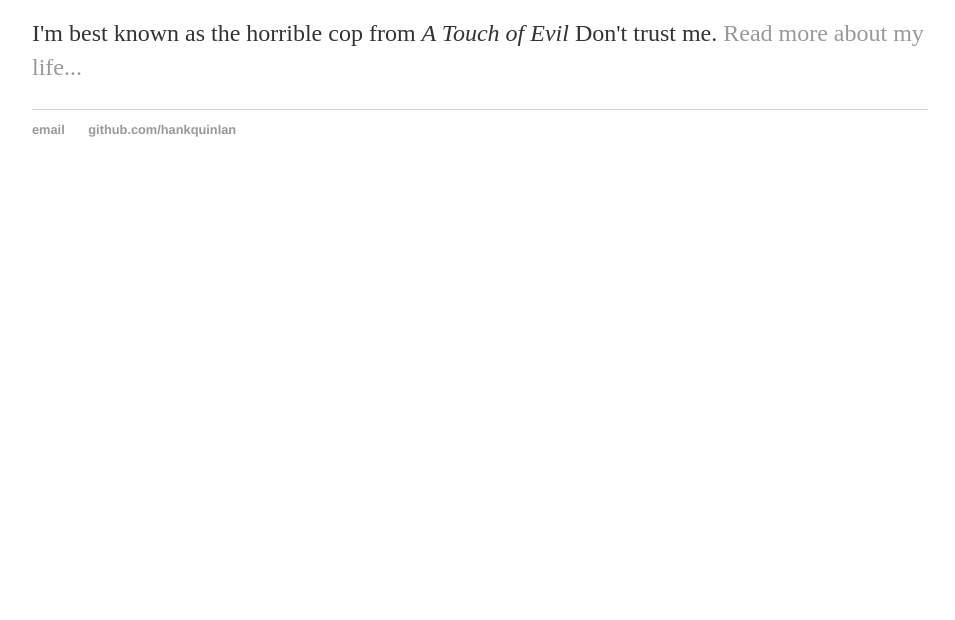
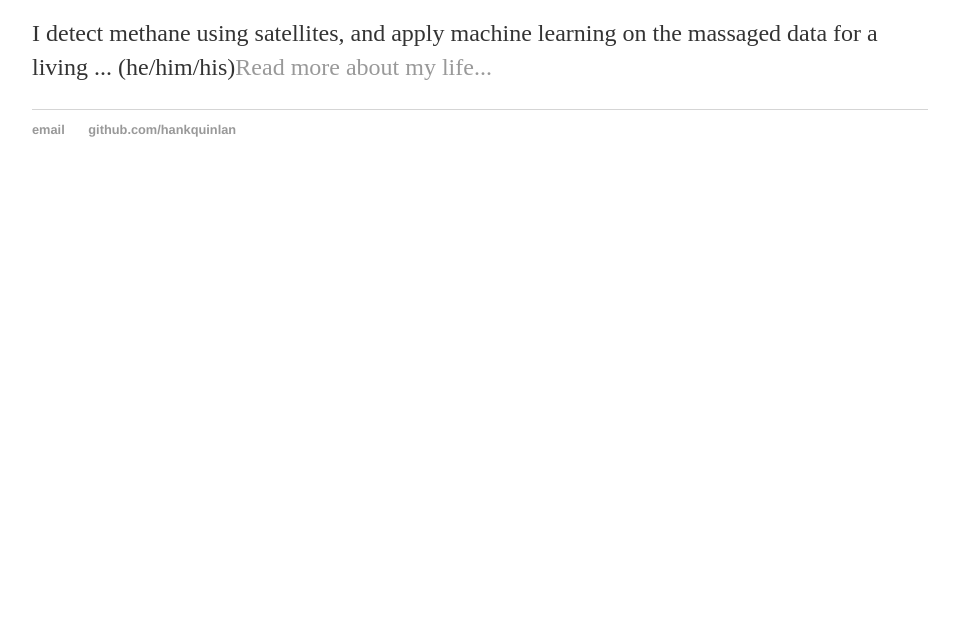
Before and after one commit to madat-sardarli/madatsardarli.github.io, a plain HTML site: page index.html in a window 1280 px wide. Shown: the part 180-800 px from the top of the page, without its empty margins (160-1115 px from the left). Drawn offline with Linux system fonts and the light colour scheme.

Commit message:
Update index.html
Changing the description

```diff
--- a/index.html
+++ b/index.html
@@ -17,7 +17,7 @@
 		<div class="container">
     		<div class="blurb">
         		<h1>Hi there, I'm Madat Sardarli!</h1>
-				<p>I'm best known as the horrible cop from <em>A Touch of Evil</em> Don't trust me. <a href="/about">Read more about my life...</a></p>
+				<p>I detect methane using satellites, and apply machine learning on the massaged data for a living ... (he/him/his)<a href="/about">Read more about my life...</a></p>
     		</div><!-- /.blurb -->
 		</div><!-- /.container -->
 		<footer>
```
